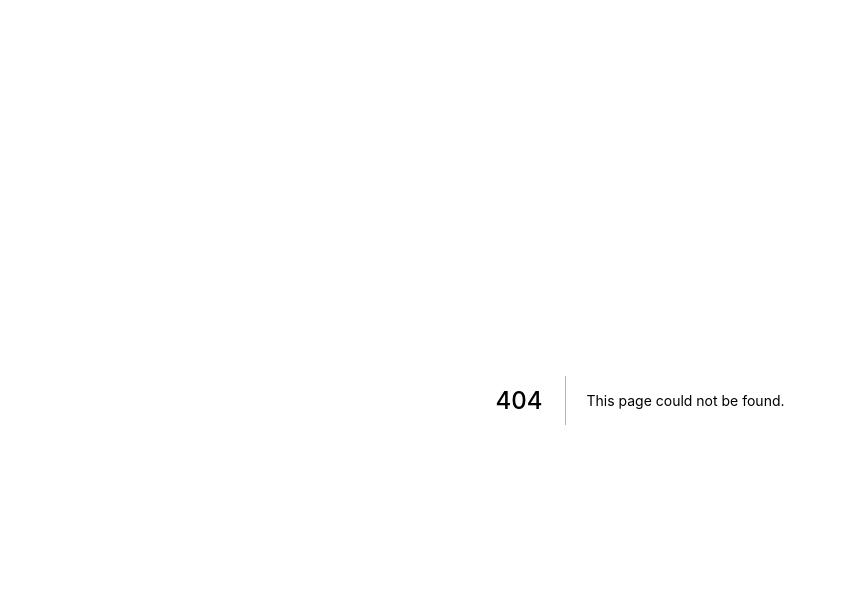
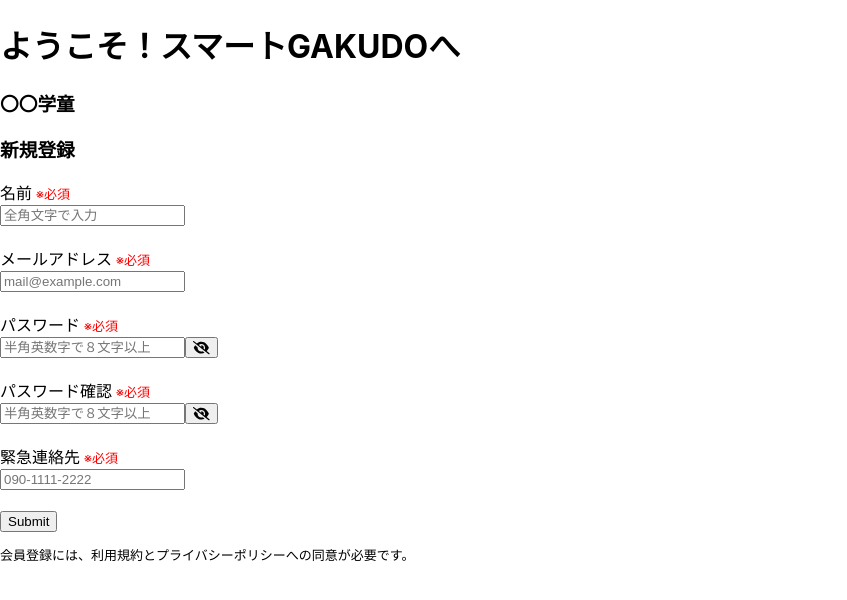
Before and after one commit to hidamari-kaihatu/aikon-app, a Next.js app in the folder app-next/next/: page /parents/parent-newer/1 in a window 1280 px wide. Before the commit this address had no page. Shown: the top 600 px of the page, without its empty margins (0-847 px from the left). Built offline with nearby package versions, Linux system fonts and the light colour scheme; no server answers.

Commit message:
保護者の新規登録フォームの実装

```diff
--- /dev/null
+++ b/app-next/next/pages/parents/parent-newer/[id].tsx
@@ -0,0 +1,191 @@
+import { useForm, SubmitHandler } from "react-hook-form";
+import isEmail from 'validator/lib/isEmail';
+import * as yup from 'yup';
+import { yupResolver } from '@hookform/resolvers/yup';
+import { ErrorMessage } from "@hookform/error-message";
+import React,{ useState, useEffect } from "react";
+import{ FontAwesomeIcon } from "@fortawesome/react-fontawesome";
+import {faEye, faEyeSlash} from "@fortawesome/free-solid-svg-icons";
+import { Axios } from '../../../lib/api';
+import Router from 'next/router';
+import { auth } from "../../../firebaseConfig";
+import { getAuth, createUserWithEmailAndPassword } from "firebase/auth";
+import Link from 'next/link';
+import { useRouter } from 'next/router';
+
+
+type Inputs = {
+  name: string,
+  email: string,
+  password: string,
+  confirmPassword: string,
+  tell: string
+};
+const schema = yup.object().shape({
+  name: yup
+    .string()
+    .required('入力してください')
+    .matches(
+      /^[ぁ-んァ-ヶｱ-ﾝﾞﾟ一-龠]*$/,
+      'スペースなしで全角のひらがな、カタカナ、漢字で入力してください'
+    ),
+  email: yup
+    .string()
+    .required('入力してください')
+    .email('メールアドレスの形式が不正です'),
+  password: yup
+    .string()
+    .required('入力してください')
+    .matches(
+      /^(?=.*?[a-zA-Z])(?=.*?\d)[a-zA-Z\d]{8,}$/,
+      'アルファベットと数字を組み合わせて8文字以上で入力してください'
+    ),
+  confirmPassword: yup
+    .string()
+    .required('入力してください')
+    .matches(
+      /^(?=.*?[a-zA-Z])(?=.*?\d)[a-zA-Z\d]{8,}$/,
+      'アルファベットと数字を組み合わせて8文字以上で入力してください'
+    )
+    .oneOf([yup.ref('password'), null], '確認用パスワードが一致していません'),
+  tell: yup
+    .string()
+    .required('入力してください')
+    .matches(
+        /^(0[5-9]0-[0-9]{4}-[0-9]{4}|0[0-9]{3}-[0-9]{2}-[0-9]{4}|0[0-9]{2}-[0-9]{3}-[0-9]{4}|0[0-9]{1}-[0-9]{4}-[0-9]{4})$/,
+        'ハイフン付きで入力してください'
+    ),
+//   grade: yup
+//     .number()
+//     .required('入力してください')
+//     // .matches(
+
+//     // )
+
+})
+.required();//これがないとコンソールにdataが表示されなかった！
+
+export default function App() {
+  const { register, handleSubmit, watch, formState: { errors } } = useForm<Inputs>({
+    resolver: yupResolver(schema)
+  });
+  const router = useRouter();
+//   console.log(router.query.id);
+  const center_id = Number(router.query.id);
+//   console.log(center_id);
+
+  const onSubmit: SubmitHandler<Inputs> = data => {
+    console.log("data : ",data);
+    console.log("firebase");
+          createUserWithEmailAndPassword(auth, data.email, data.password)
+
+          //DBのstudentテーブルに保護者のcenter_id, Name ,Email,ContactTellをPOST
+          const postData = {
+              "Center_id":center_id,
+              "Name":data.name,
+              "ContactTell":data.tell,
+              "Email":data.email,
+              "Grade":1,
+            //   "Status":true//これがないと、statusがfalseでDBに入る。
+            }
+
+            Axios.post(`api/proxy/studentPost`, postData)
+            .then((res) => {
+                console.log(res.data);
+                //登録完了したらログイン画面へ
+                Router.push("/parents/parent-login")
+            })
+            .catch((error) => {
+                console.log(error);
+            });
+
+
+  }
+
+  // パスワード表示制御ようのstate
+  const [isRevealPassword, setIsRevealPassword] = useState(false);
+  const [isRevealRe_Password, setIsRevealRe_Password] = useState(false);
+
+  const togglePassword = () => {
+    setIsRevealPassword((prevState) => !prevState);
+  }
+  const toggleRe_Password = () => {
+    setIsRevealRe_Password((prevState) => !prevState);
+  }
+
+
+  return (
+    /* "handleSubmit" will validate your inputs before invoking "onSubmit" */
+    <form onSubmit={handleSubmit(onSubmit)} noValidate>
+      <div>
+        <h1>ようこそ！スマートGAKUDOへ</h1>
+        <h3>〇〇学童</h3>
+        <h3></h3>
+      </div>
+      <div>
+       <h3>新規登録</h3>
+      名前<span style={{'color': 'red', 'fontSize': 'small'}}> ※必須</span><br></br>
+      <input
+        type='text'
+        placeholder='全角文字で入力'
+        {...register("name")} /><br></br>
+      <span style={{'color': 'red', 'fontSize': 'small'}}>{errors.name?.message}</span><br></br>
+
+      メールアドレス<span style={{'color': 'red', 'fontSize': 'small'}}> ※必須</span><br></br>
+      <input
+        type="email"
+        placeholder='mail@example.com'
+        {...register("email")} /><br></br>
+      <span style={{'color': 'red', 'fontSize': 'small'}}>{errors.email?.message}</span><br></br>
+
+      パスワード<span style={{'color': 'red', 'fontSize': 'small'}}> ※必須</span><br></br>
+      <input
+        placeholder="半角英数字で８文字以上"
+        {...register('password')}
+        type={isRevealPassword ? 'text' : 'password'}
+      />
+      <span
+	          onClick={togglePassword}
+            role="presentation"
+            style={{'color': 'black','fontSize': 'small'}}
+            >
+                {isRevealPassword ? (
+            <button> <FontAwesomeIcon icon={faEye} /></button>
+             ) : (
+              <button> <FontAwesomeIcon icon={faEyeSlash} /></button>
+               )}
+          </span><br></br>
+      <span style={{'color': 'red', 'fontSize': 'small'}}>{errors.password?.message}</span><br></br>
+
+      パスワード確認<span style={{'color': 'red', 'fontSize': 'small'}}> ※必須</span><br></br>
+      <input
+        placeholder="半角英数字で８文字以上"
+        {...register('confirmPassword')}
+        type={isRevealRe_Password ? 'text' : 'password'}
+      />
+      <span
+	          onClick={toggleRe_Password}
+            role="presentation"
+            style={{'color': 'black', 'fontSize': 'small'}}
+            >
+           {isRevealRe_Password ? (
+             <button><FontAwesomeIcon icon={faEye} /></button>
+             ) : (
+               <button><FontAwesomeIcon icon={faEyeSlash} /></button>
+               )}
+          </span><br></br>
+      <span style={{'color': 'red', 'fontSize': 'small'}}>{errors.confirmPassword?.message}</span><br></br>
+
+      緊急連絡先<span style={{'color': 'red', 'fontSize': 'small'}}> ※必須</span><br></br>
+      <input
+        type="tell"
+        placeholder='090-1111-2222'
+        {...register("tell")} /><br></br>
+      <span style={{'color': 'red', 'fontSize': 'small'}}>{errors.tell?.message}</span><br></br>
+      <input type="submit" />
+      <p style={{'fontSize': 'small'}}>会員登録には、<Link href='../all/all-termsOfService'><a>利用規約</a></Link >と<Link href='../all/all-privacyPolicy'><a>プライバシーポリシーへ</a></Link>の同意が必要です。</p>
+
+    </div>
+    </form>
+  );
+}
```
